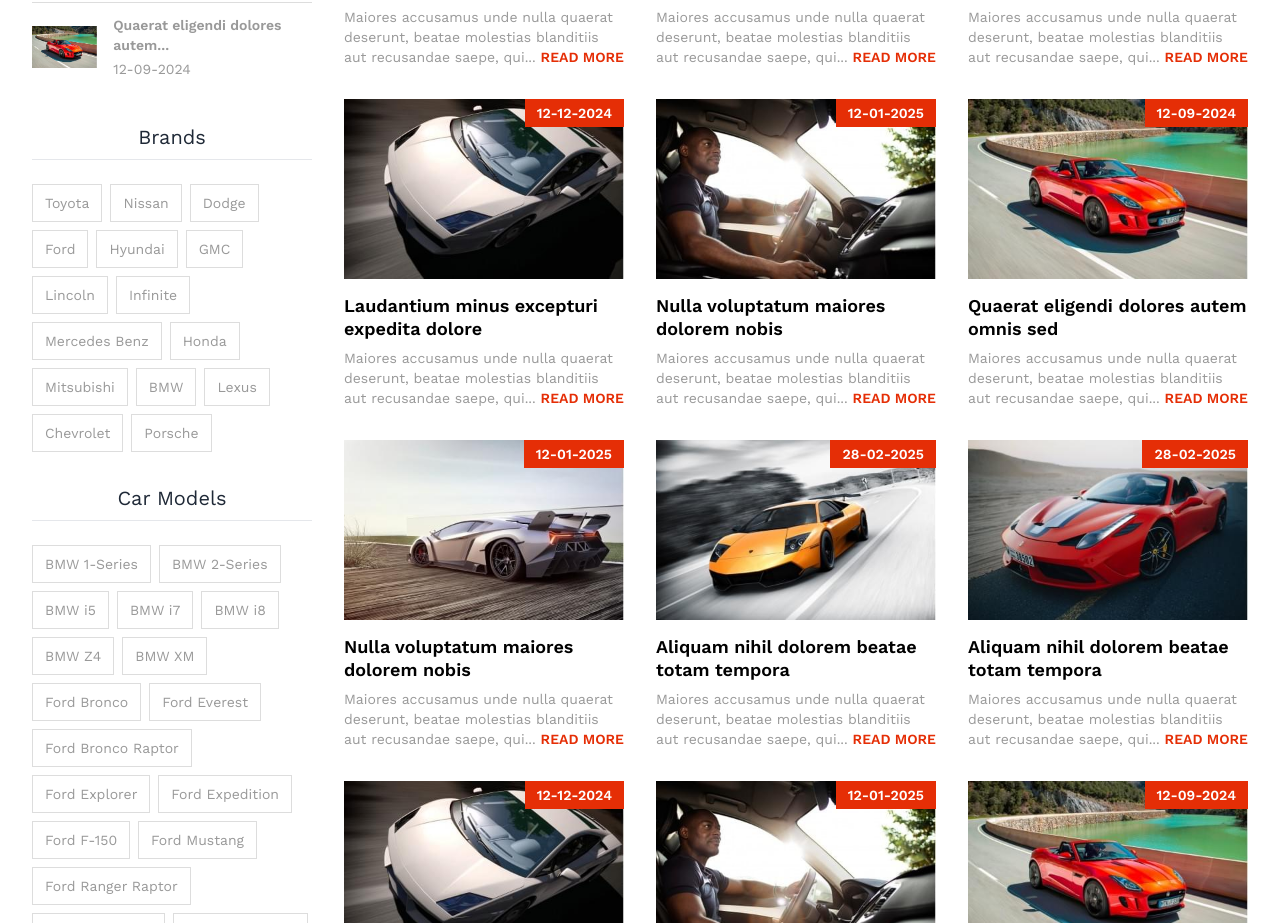
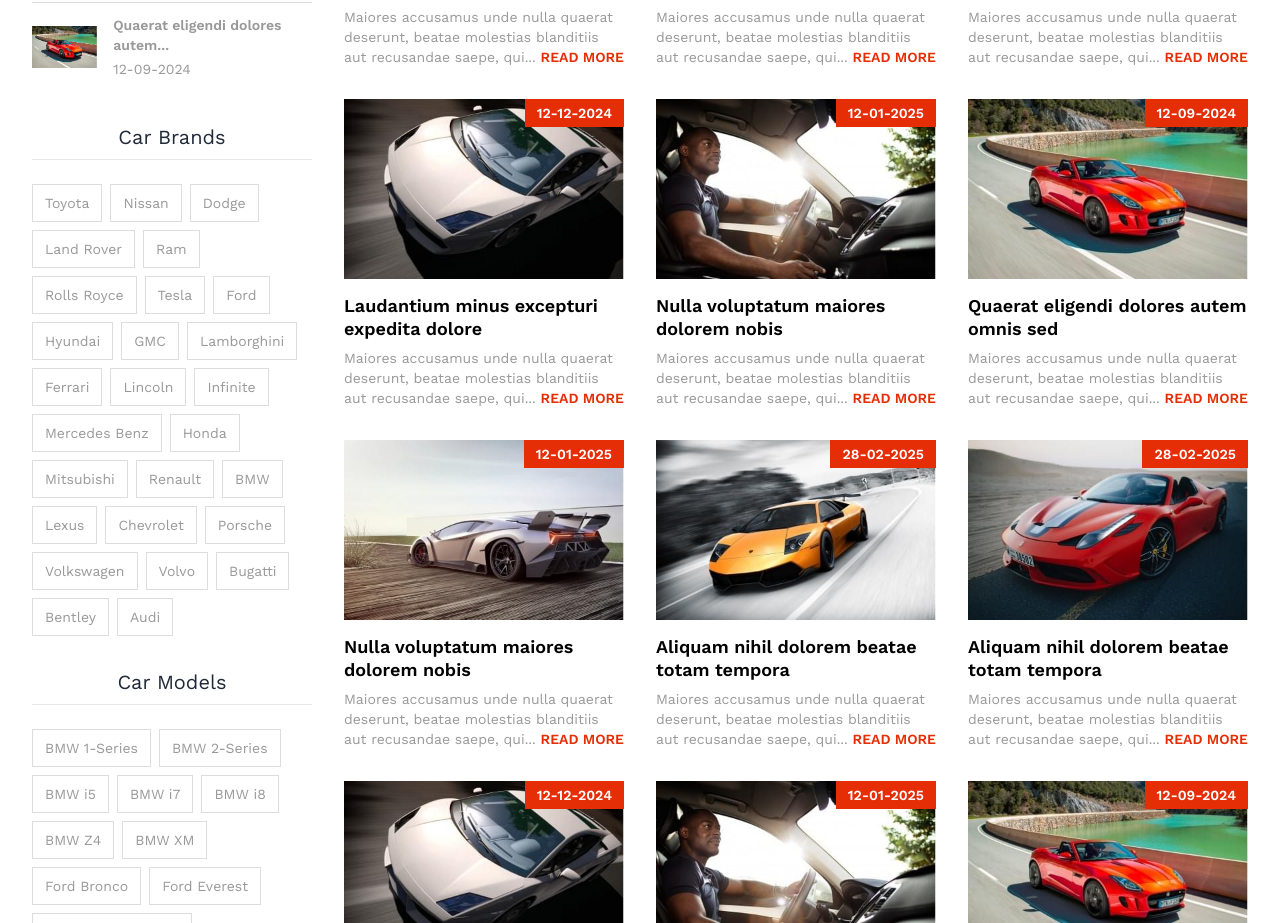
Before and after one commit to shahjalalhazari/Uren-Car-Accessories-Shop, a Next.js app: page /blogs in a window 1280 px wide. Shown: the part 1490-2413 px from the top of the page. Built offline with nearby package versions, Linux system fonts and the light colour scheme.

Commit message:
Car brands list coming from CarProvide.r

```diff
--- a/src/components/Blogs/BrandsList.jsx
+++ b/src/components/Blogs/BrandsList.jsx
@@ -1,32 +1,35 @@
 "use client";
+import { useCar } from "@/context/CarContext";
 import { useState } from "react";
 import { BiPlus } from "react-icons/bi";
 
 const BrandsList = () => {
-  const [selectedBrand, setSelectedBrand] = useState(null);
+  const { carBrandList, selectedBrand, handleSelectedBrand } = useCar();
 
   return (
     <div>
-      <h6 className="blog-aside-title">Brands</h6>
+      <h6 className="blog-aside-title">Car Brands</h6>
       <hr />
       <div className="tag-list">
-        {brandList.map((brand, index) => (
+        {carBrandList?.map((brand, index) => (
           <button
             key={index}
             className={`single-tag ${
-              selectedBrand === brand && "bg-blue text-white"
+              selectedBrand === brand.name && "bg-blue text-white"
             }`}
             onClick={() =>
-              setSelectedBrand(selectedBrand === brand ? null : brand)
+              handleSelectedBrand(
+                selectedBrand === brand.name ? null : brand.name
+              )
             }
           >
-            {brand}
-            {selectedBrand === brand && (
+            {brand.name}
+            {selectedBrand === brand.name && (
               <BiPlus
                 className="w-4 h-4 cursor-pointer rotate-45"
                 onClick={(e) => {
                   e.stopPropagation();
-                  setSelectedBrand(null);
+                  handleSelectedBrand(null);
                 }}
               />
             )}
@@ -38,22 +41,3 @@ const BrandsList = () => {
 };
 
 export default BrandsList;
-
-
-const brandList = [
-  "Toyota",
-  "Nissan",
-  "Dodge",
-  "Ford",
-  "Hyundai",
-  "GMC",
-  "Lincoln",
-  "Infinite",
-  "Mercedes Benz",
-  "Honda",
-  "Mitsubishi",
-  "BMW",
-  "Lexus",
-  "Chevrolet",
-  "Porsche",
-];
--- a/src/context/CarContext.jsx
+++ b/src/context/CarContext.jsx
@@ -25,7 +25,7 @@ export const CarProvider = ({ children }) => {
       setModelsList(defaultModels);
     } else {
       setSelectedBrand(brand);
-      const selectedCardBrand = selectedBrand.find((b) => b.name === brand);
+      const selectedCardBrand = carBrandList.find((b) => b.name === brand);
       setModelsList(selectedCardBrand?.models || []);
     }
   }
```
